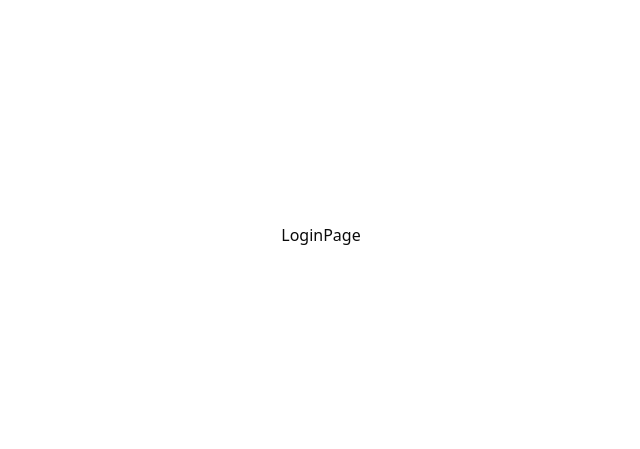
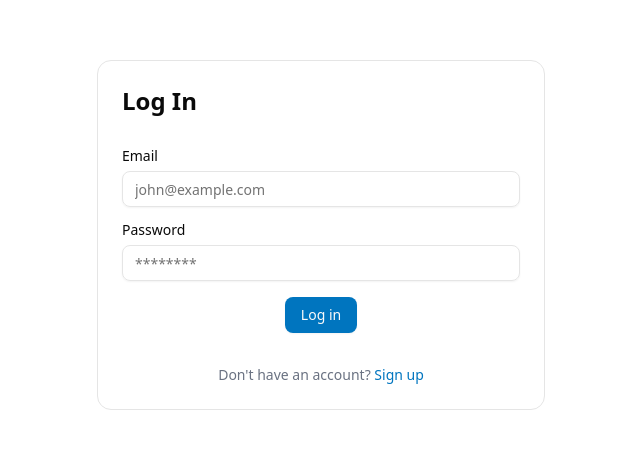
Before and after one commit to ysyoo11/lp-assessment, a Next.js app: page /login in a window 1280 px wide. Shown: the part 165-614 px from the top of the page, without its empty margins (319-959 px from the left). Built offline with nearby package versions, Linux system fonts and the light colour scheme.

Commit message:
feat: create login page UI

```diff
--- a/src/app/(auth)/login/page.tsx
+++ b/src/app/(auth)/login/page.tsx
@@ -1,3 +1,23 @@
+import { Metadata } from 'next';
+import Link from 'next/link';
+
+import LoginForm from '@/components/auth/LoginForm';
+
+export const metadata: Metadata = {
+  title: 'Log In'
+};
+
 export default function LoginPage() {
-  return <div>LoginPage</div>;
+  return (
+    <main className='mx-auto w-full max-w-md space-y-8 rounded-xl border p-6'>
+      <h1 className='text-2xl font-bold'>Log In</h1>
+      <LoginForm />
+      <p className='text-center text-sm text-gray-500'>
+        Don't have an account?{' '}
+        <Link href='/signup' className='text-primary'>
+          Sign up
+        </Link>
+      </p>
+    </main>
+  );
 }
--- a/src/app/(auth)/signup/page.tsx
+++ b/src/app/(auth)/signup/page.tsx
@@ -9,7 +9,7 @@ export const metadata: Metadata = {
 
 export default function SignupPage() {
   return (
-    <main className='mx-auto max-w-xl space-y-8 rounded-xl border p-6'>
+    <main className='mx-auto w-full max-w-md space-y-8 rounded-xl border p-6'>
       <h1 className='text-2xl font-bold'>Sign Up</h1>
       <SignupForm />
       <p className='text-center text-sm text-gray-500'>
--- /dev/null
+++ b/src/components/auth/LoginForm.tsx
@@ -0,0 +1,43 @@
+'use client';
+
+import { Button, Input } from '@/components/ui';
+import { LoginSchema, LoginSchemaError } from '@/validation/login';
+
+export type LoginState = {
+  data: LoginSchema;
+  error?: LoginSchemaError;
+};
+
+const initialState: LoginState = {
+  data: {
+    email: '',
+    password: ''
+  }
+};
+
+// TODO: Google ReCAPTCHA
+export default function LoginForm() {
+  return (
+    <form className='space-y-4'>
+      <Input
+        type='email'
+        id='email'
+        name='email'
+        label='Email'
+        placeholder='john@example.com'
+      />
+      <Input
+        type='password'
+        id='password'
+        name='password'
+        label='Password'
+        placeholder='********'
+      />
+      <div className='flex justify-center'>
+        <Button type='submit' className='self-center'>
+          Log in
+        </Button>
+      </div>
+    </form>
+  );
+}
```
